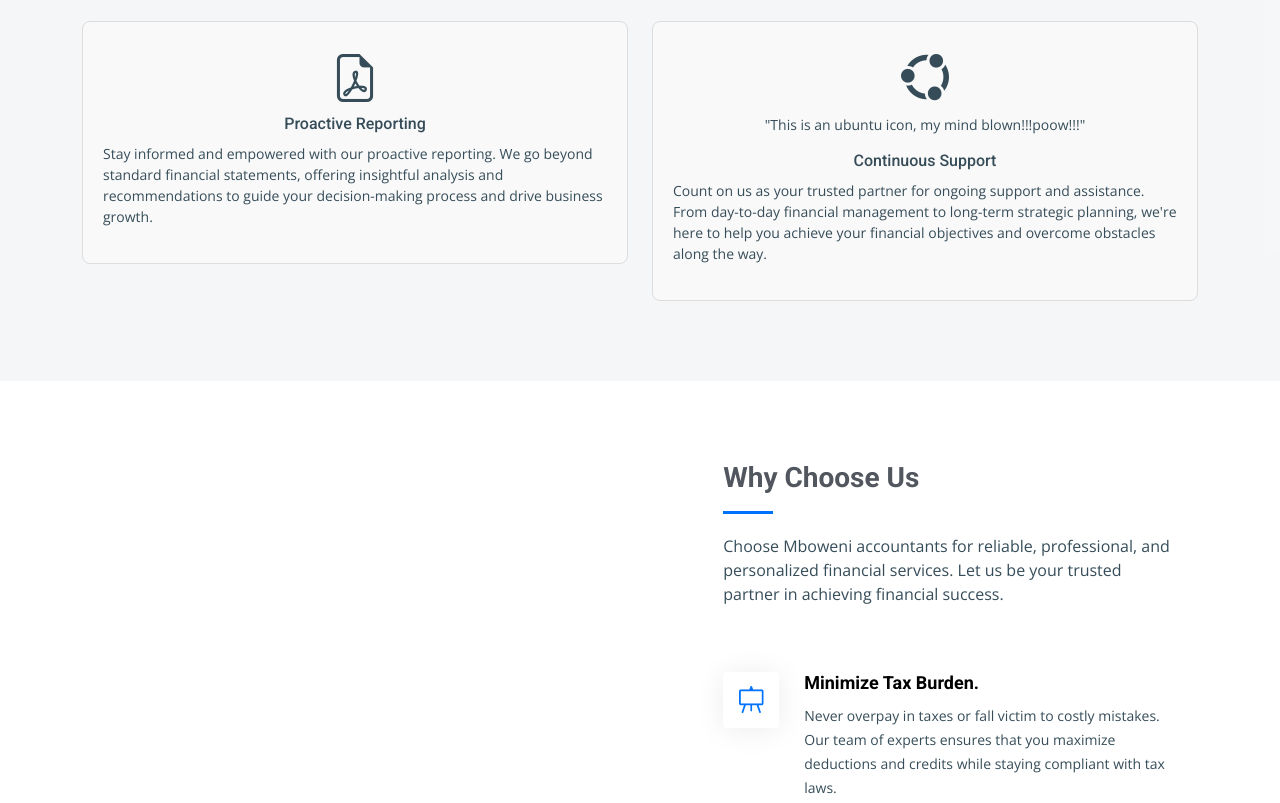
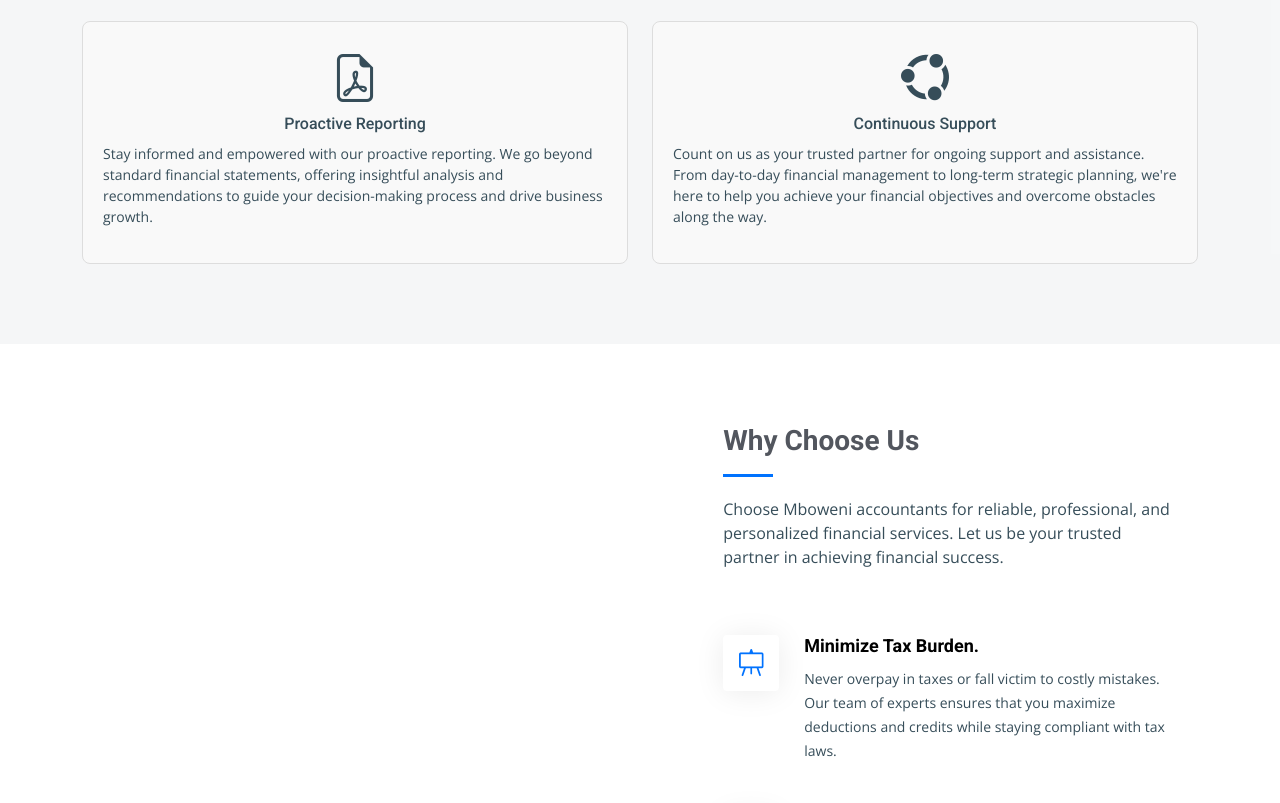
Before and after one commit to Mahlori-Baloyi/Mboweni-Accountants, a plain HTML site: page index.html in a window 1280 px wide. Shown: the part 3049-3852 px from the top of the page. Drawn offline with nearby package versions, Linux system fonts and the light colour scheme.

Commit message:
removed exra comments

```diff
--- a/index.html
+++ b/index.html
@@ -290,7 +290,7 @@
               <div class="service-box">
                 <div class="service-item position-relative">
                   <div class="icon">
-                    <i class="bi bi-ubuntu"></i><p>"This is an ubuntu icon, my mind blown!!!poow!!!"</p>
+                    <i class="bi bi-ubuntu"></i>
                   </div>
                   <h3>Continuous Support</h3>
                   <p>Count on us as your trusted partner for ongoing support and assistance.
@@ -353,7 +353,7 @@
 
     </section><!-- End why us Section -->
 
-    <!-- ======= Testimonials Section ======= -->
+    <!-- ======= Testimonials Section =======
     <section id="testimonials" class="testimonials section-bg" >
       <div class="container" data-aos="fade-up">
 
```
